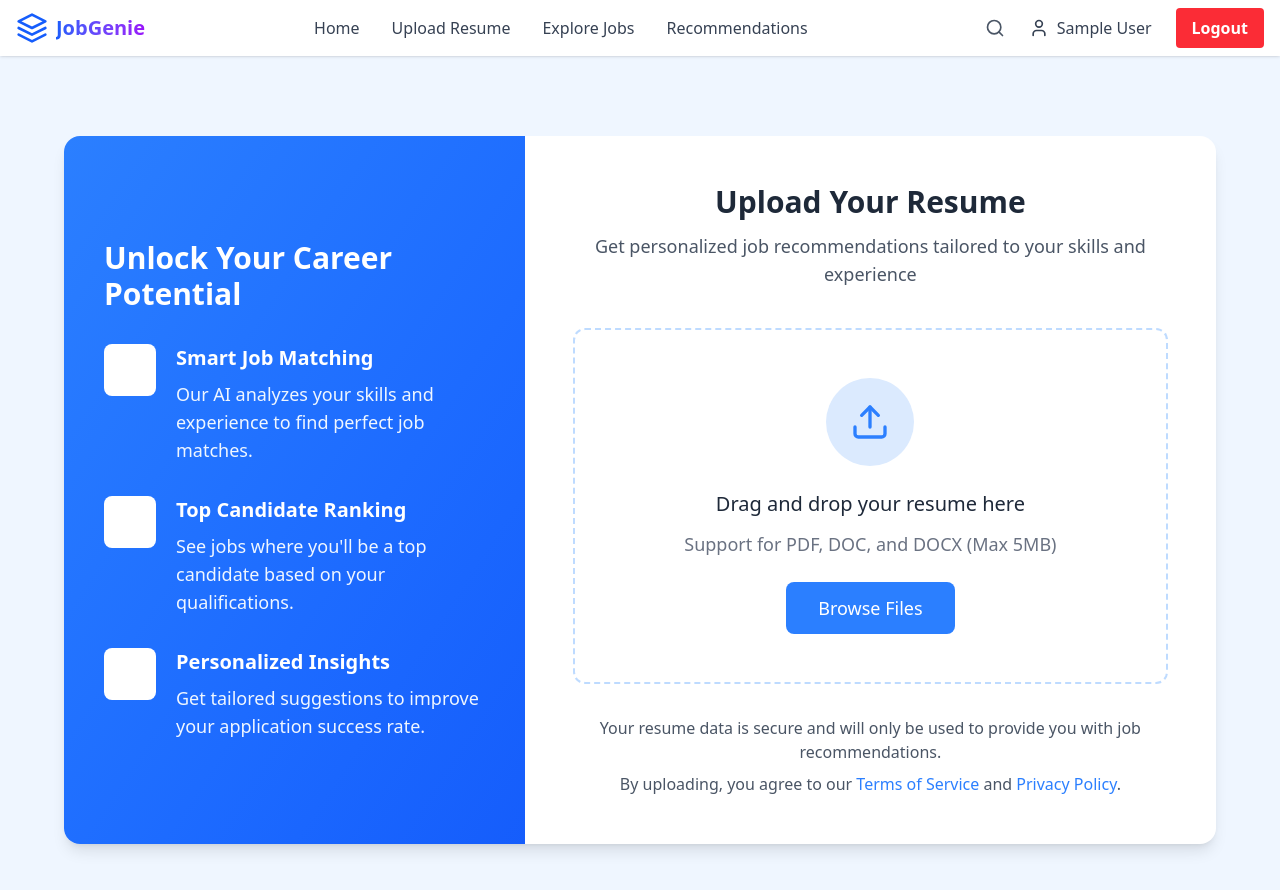
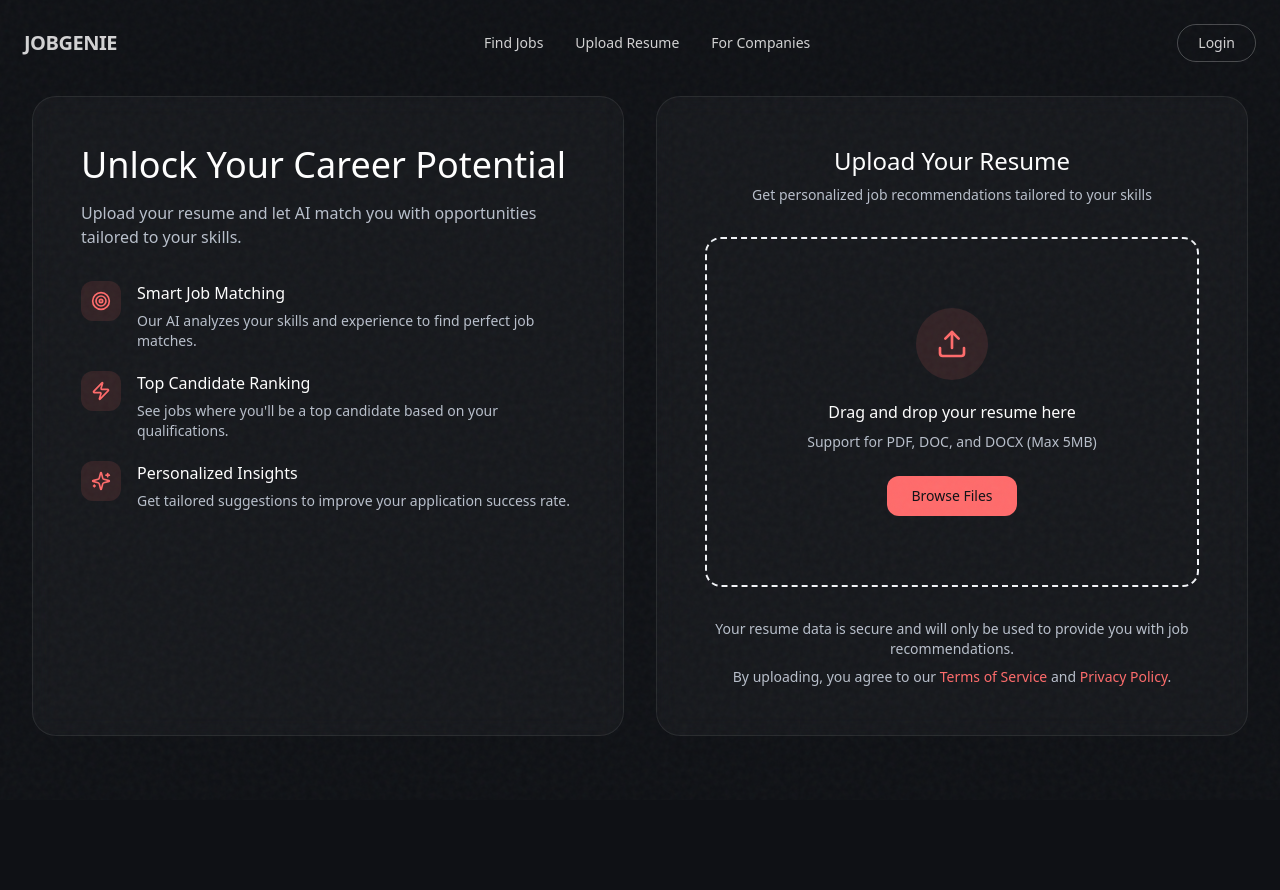
Before and after one commit to chistym17/jobgenie2, a Next.js app in the folder frontend/: page /upload in a window 1280 px wide. Shown: the top 890 px of the page. After the commit the page ends 864 px from the top, so only its background shows below. Built offline with nearby package versions, Linux system fonts and the light colour scheme; sample sign-in values are in the browser's storage.

Commit message:
layout chnaged

```diff
--- a/frontend/src/app/components/v2/Hero.tsx
+++ b/frontend/src/app/components/v2/Hero.tsx
@@ -37,12 +37,12 @@ const Hero = () => {
             </p>
 
             <div className="flex flex-col sm:flex-row gap-4">
-              <button className="group relative px-8 py-4 btn-primary font-semibold text-lg overflow-hidden transition-all hover:pr-10">
+              <a href="/upload" className="group relative px-8 py-4 btn-primary font-semibold text-lg overflow-hidden transition-all hover:pr-10 inline-flex items-center justify-center">
                 <span className="relative z-10 flex items-center gap-2">
                   Upload Resume <Upload size={18} />
                 </span>
                 <div className="absolute inset-0 bg-white opacity-0 group-hover:opacity-20 transition-opacity" />
-              </button>
+              </a>
 
               <button className="px-8 py-4 btn-ghost font-medium hover:bg-white/5 transition-all">
                 View Demo
--- a/frontend/src/app/components/v2/Navbar.tsx
+++ b/frontend/src/app/components/v2/Navbar.tsx
@@ -5,9 +5,9 @@ const Navbar = () => {
     <nav className="fixed top-0 w-full z-40 px-6 py-6 flex justify-between items-center mix-blend-difference text-[#E2E4E9]">
       <a href="/" className="text-xl font-semibold tracking-tight hover:text-brand-primary transition-colors">JOBGENIE</a>
       <div className="hidden md:flex gap-8 text-sm font-medium">
-        <a href="#" className="hover:text-brand-primary transition-colors">Find Jobs</a>
+        <a href="/explore-jobs" className="hover:text-brand-primary transition-colors">Find Jobs</a>
+        <a href="/upload" className="hover:text-brand-primary transition-colors">Upload Resume</a>
         <a href="#" className="hover:text-brand-primary transition-colors">For Companies</a>
-        <a href="#" className="hover:text-brand-primary transition-colors">Pricing</a>
       </div>
       <a
         href="/login"
--- a/frontend/src/app/upload/page.tsx
+++ b/frontend/src/app/upload/page.tsx
@@ -1,12 +1,12 @@
 "use client";
 import React, { useState, useRef, useEffect } from "react";
-import { Upload, FilePlus, Check, X, FileText, Loader2, Link } from "lucide-react";
+import { Upload, FileText, Check, X, Loader2, Sparkles, Target, Zap } from "lucide-react";
 import { Toaster, toast } from "sonner";
-import Navbar from "../components/Navbar";
+import Navbar from "../components/v2/Navbar";
 import { useCurrentUser } from "../hooks/useCurrentUser";
 import { useRouter } from "next/navigation";
 import ResumeAnalysis from "../components/ResumeAnalysis";
-import { pullEmbedderTask} from "../utils/startEmbedderTask";
+import { pullEmbedderTask } from "../utils/startEmbedderTask";
 
 export default function ResumeUploadSection() {
     const router = useRouter();
@@ -20,20 +20,13 @@ export default function ResumeUploadSection() {
     const userEmail = user?.email || "";
 
     useEffect(() => {
-        if (loading) {
-            return;
-        }
-        if (!user) {
-            router.push('/login');
-        }
+        if (loading) return;
+        if (!user) router.push('/login');
     }, [user, router, loading]);
 
     useEffect(() => {
         if (uploadSuccess && resumeData && analysisRef.current) {
-            analysisRef.current.scrollIntoView({
-                behavior: 'smooth',
-                block: 'start'
-            });
+            analysisRef.current.scrollIntoView({ behavior: 'smooth', block: 'start' });
         }
     }, [uploadSuccess, resumeData]);
 
@@ -45,10 +38,8 @@ export default function ResumeUploadSection() {
     const handleDrop = (e: React.DragEvent<HTMLDivElement>) => {
         e.preventDefault();
         e.stopPropagation();
-
         if (e.dataTransfer.files && e.dataTransfer.files.length > 0) {
-            const droppedFile = e.dataTransfer.files[0];
-            validateAndSetFile(droppedFile);
+            validateAndSetFile(e.dataTransfer.files[0]);
         }
     };
 
@@ -64,12 +55,10 @@ export default function ResumeUploadSection() {
             toast.error("Please upload a PDF or Word document");
             return;
         }
-
         if (file.size > 5 * 1024 * 1024) {
             toast.error("File size should not exceed 5MB");
             return;
         }
-
         setFile(file);
         setUploadSuccess(false);
     };
@@ -77,7 +66,6 @@ export default function ResumeUploadSection() {
     const handleUpload = async () => {
         if (!file) return;
         setUploading(true);
-
         if (!userEmail) {
             toast.error("User email not found");
             setUploading(false);
@@ -94,21 +82,14 @@ export default function ResumeUploadSection() {
                 method: "POST",
                 body: formData,
             });
-            if (!response.ok) {
-                throw new Error("Upload failed");
-            }
+            if (!response.ok) throw new Error("Upload failed");
 
             const data = await response.json();
-
             const task_id = data.task_id;
-
-            await pullEmbedderTask(task_id,userEmail)
-
+            await pullEmbedderTask(task_id, userEmail);
             setResumeData(data.resume);
             setUploadSuccess(true);
             toast.success("Resume uploaded and analyzed successfully!", { id: analyzingToastId });
-
-
         } catch (error) {
             toast.error("Failed to upload/analyze resume. Please try again.", { id: analyzingToastId });
         } finally {
@@ -116,10 +97,7 @@ export default function ResumeUploadSection() {
         }
     };
 
-    const triggerFileInput = () => {
-        fileInputRef.current?.click();
-    };
-
+    const triggerFileInput = () => fileInputRef.current?.click();
     const removeFile = () => {
         setFile(null);
         setUploadSuccess(false);
@@ -127,59 +105,60 @@ export default function ResumeUploadSection() {
     };
 
     return (
-        <div>
+        <div className="min-h-screen bg-brand text-brand relative overflow-hidden">
+            <div className="noise-bg" aria-hidden="true" />
             <Navbar />
-            <div className="bg-blue-50 min-h-screen py-20 px-6">
             <Toaster position="top-center" richColors />
 
-                <div className="max-w-6xl mx-auto">
-                    <div className="bg-white rounded-2xl shadow-lg overflow-hidden">
-                        <div className="grid md:grid-cols-5">
-                            <div className="md:col-span-2 bg-gradient-to-br from-blue-500 to-blue-600 text-white p-10 flex flex-col justify-center min-h-[600px]">
-                                <h2 className="text-3xl font-bold mb-8">Unlock Your Career Potential</h2>
+            <div className="pt-24 pb-20 px-4 sm:px-6 lg:px-8">
+                <div className="max-w-7xl mx-auto">
+                    <div className="grid lg:grid-cols-2 gap-8 mb-12">
+                        <div className="glass-panel p-8 md:p-12 rounded-3xl border border-white/10">
+                            <h2 className="text-3xl md:text-4xl font-medium text-white mb-4">Unlock Your Career Potential</h2>
+                            <p className="text-brand-muted text-base mb-8">Upload your resume and let AI match you with opportunities tailored to your skills.</p>
 
-                                <div className="space-y-8">
-                                    <div className="flex items-start">
-                                        <div className="bg-white bg-opacity-15 p-3 rounded-lg mr-5">
-                                            <FileText className="h-7 w-7" />
+                            <div className="space-y-5">
+                                <div className="flex items-start gap-4">
+                                    <div className="bg-brand-primary-soft p-2.5 rounded-xl shrink-0">
+                                        <Target className="h-5 w-5 text-brand-primary" />
                                     </div>
                                     <div>
-                                            <h3 className="font-semibold text-xl">Smart Job Matching</h3>
-                                            <p className="text-blue-50 mt-2 text-lg">Our AI analyzes your skills and experience to find perfect job matches.</p>
+                                        <h3 className="font-medium text-base text-white mb-1.5">Smart Job Matching</h3>
+                                        <p className="text-brand-muted text-sm">Our AI analyzes your skills and experience to find perfect job matches.</p>
                                     </div>
                                 </div>
 
-                                    <div className="flex items-start">
-                                        <div className="bg-white bg-opacity-15 p-3 rounded-lg mr-5">
-                                            <Check className="h-7 w-7" />
+                                <div className="flex items-start gap-4">
+                                    <div className="bg-brand-primary-soft p-2.5 rounded-xl shrink-0">
+                                        <Zap className="h-5 w-5 text-brand-primary" />
                                     </div>
                                     <div>
-                                            <h3 className="font-semibold text-xl">Top Candidate Ranking</h3>
-                                            <p className="text-blue-50 mt-2 text-lg">See jobs where you'll be a top candidate based on your qualifications.</p>
+                                        <h3 className="font-medium text-base text-white mb-1.5">Top Candidate Ranking</h3>
+                                        <p className="text-brand-muted text-sm">See jobs where you'll be a top candidate based on your qualifications.</p>
                                     </div>
                                 </div>
 
-                                    <div className="flex items-start">
-                                        <div className="bg-white bg-opacity-15 p-3 rounded-lg mr-5">
-                                            <FilePlus className="h-7 w-7" />
+                                <div className="flex items-start gap-4">
+                                    <div className="bg-brand-primary-soft p-2.5 rounded-xl shrink-0">
+                                        <Sparkles className="h-5 w-5 text-brand-primary" />
                                     </div>
                                     <div>
-                                            <h3 className="font-semibold text-xl">Personalized Insights</h3>
-                                            <p className="text-blue-50 mt-2 text-lg">Get tailored suggestions to improve your application success rate.</p>
+                                        <h3 className="font-medium text-base text-white mb-1.5">Personalized Insights</h3>
+                                        <p className="text-brand-muted text-sm">Get tailored suggestions to improve your application success rate.</p>
                                     </div>
                                 </div>
                             </div>
                         </div>
 
-                            <div className="md:col-span-3 p-12 min-h-[600px]">
-                                <div className="text-center mb-10">
-                                    <h2 className="text-3xl font-bold text-gray-800">Upload Your Resume</h2>
-                                    <p className="text-gray-600 mt-3 text-lg">Get personalized job recommendations tailored to your skills and experience</p>
+                        <div className="glass-panel p-8 md:p-12 rounded-3xl border border-white/10">
+                            <div className="text-center mb-8">
+                                <h2 className="text-2xl font-medium text-white mb-2">Upload Your Resume</h2>
+                                <p className="text-brand-muted text-sm">Get personalized job recommendations tailored to your skills</p>
                             </div>
 
                             {!file ? (
                                 <div
-                                        className="border-2 border-dashed border-blue-200 rounded-xl p-12 text-center cursor-pointer hover:bg-blue-50 transition min-h-[350px] flex flex-col justify-center"
+                                    className="border-2 border-dashed border-brand-border rounded-2xl p-12 text-center cursor-pointer hover:border-brand-primary-soft transition min-h-[350px] flex flex-col justify-center"
                                     onDragOver={handleDragOver}
                                     onDrop={handleDrop}
                                     onClick={triggerFileInput}
@@ -191,48 +170,33 @@ export default function ResumeUploadSection() {
                                         accept=".pdf,.doc,.docx"
                                         onChange={handleFileChange}
                                     />
-
-                                        <div className="flex justify-center mb-6">
-                                            <div className="bg-blue-100 p-6 rounded-full">
-                                                <Upload className="h-10 w-10 text-blue-500" />
+                                    <div className="flex justify-center mb-5">
+                                        <div className="bg-brand-primary-soft p-5 rounded-full">
+                                            <Upload className="h-8 w-8 text-brand-primary" />
                                         </div>
                                     </div>
-
-                                        <h3 className="font-medium text-xl text-gray-800">
-                                            Drag and drop your resume here
-                                        </h3>
-                                        <p className="text-gray-500 mt-3 mb-6 text-lg">
-                                            Support for PDF, DOC, and DOCX (Max 5MB)
-                                        </p>
-
-                                        <button
-                                            className="bg-blue-500 text-white px-8 py-3 rounded-lg hover:bg-blue-600 transition font-medium text-lg mx-auto"
-                                        >
+                                    <h3 className="font-medium text-base text-white mb-2">Drag and drop your resume here</h3>
+                                    <p className="text-brand-muted text-sm mb-6">Support for PDF, DOC, and DOCX (Max 5MB)</p>
+                                    <button className="btn-primary px-6 py-2.5 rounded-lg text-sm font-medium mx-auto">
                                         Browse Files
                                     </button>
                                 </div>
                             ) : (
-                                    <div className="border-2 border-blue-100 bg-blue-50 rounded-xl p-8 min-h-[350px] flex flex-col">
-                                        <div className="flex items-center justify-between">
-                                            <div className="flex items-center">
-                                                <div className="bg-blue-100 p-4 rounded-lg mr-5">
-                                                    <FileText className="h-8 w-8 text-blue-500" />
+                                <div className="border-2 border-brand-primary-soft bg-brand-primary-soft/20 rounded-2xl p-6 min-h-[350px] flex flex-col">
+                                    <div className="flex items-center justify-between mb-6">
+                                        <div className="flex items-center gap-3 min-w-0">
+                                            <div className="bg-brand-primary-soft p-3 rounded-xl shrink-0">
+                                                <FileText className="h-6 w-6 text-brand-primary" />
                                             </div>
-                                                <div>
-                                                    <h3 className="font-medium text-xl text-gray-800 truncate max-w-xs">
-                                                        {file.name}
-                                                    </h3>
-                                                    <p className="text-gray-500 text-lg">
+                                            <div className="min-w-0">
+                                                <h3 className="font-medium text-base text-white truncate">{file.name}</h3>
+                                                <p className="text-brand-muted text-xs">
                                                     {(file.size / (1024 * 1024)).toFixed(2)} MB • {file.type.split('/')[1].toUpperCase()}
                                                 </p>
                                             </div>
                                         </div>
-
-                                            <button
-                                                onClick={removeFile}
-                                                className="text-gray-500 hover:text-red-500 p-2"
-                                            >
-                                                <X className="h-6 w-6" />
+                                        <button onClick={removeFile} className="text-brand-muted hover:text-brand-primary p-2 shrink-0">
+                                            <X className="h-5 w-5" />
                                         </button>
                                     </div>
 
@@ -240,33 +204,29 @@ export default function ResumeUploadSection() {
                                         <button
                                             onClick={handleUpload}
                                             disabled={uploading}
-                                                className={`mt-auto w-full bg-blue-500 text-white py-4 rounded-lg flex items-center justify-center transition text-lg font-medium ${uploading ? 'opacity-70 cursor-not-allowed' : 'hover:bg-blue-600'
-                                                    }`}
+                                            className={`mt-auto w-full btn-primary py-4 rounded-lg flex items-center justify-center gap-2 font-medium ${uploading ? 'opacity-70 cursor-not-allowed' : ''}`}
                                         >
                                             {uploading ? (
                                                 <>
-                                                        <Loader2 className="animate-spin mr-3 h-6 w-6" />
+                                                    <Loader2 className="animate-spin h-5 w-5" />
                                                     Uploading...
                                                 </>
                                             ) : (
-                                                    <>
-                                                        Upload Resume
-                                                    </>
+                                                <>Upload Resume</>
                                             )}
                                         </button>
                                     ) : (
-                                            <div className="mt-auto bg-green-50 text-green-800 p-4 rounded-lg flex items-center text-lg">
-                                                <Check className="h-6 w-6 mr-3" />
-                                                Resume uploaded successfully! We're analyzing your profile.
+                                        <div className="mt-auto bg-brand-secondary-soft text-brand-secondary p-4 rounded-lg flex items-center gap-3">
+                                            <Check className="h-6 w-6" />
+                                            <span>Resume uploaded successfully! We're analyzing your profile.</span>
                                         </div>
                                     )}
                                 </div>
                             )}
 
-                                <div className="mt-8 text-center text-gray-600">
+                            <div className="mt-8 text-center text-sm text-brand-muted">
                                 <p>Your resume data is secure and will only be used to provide you with job recommendations.</p>
-                                    <p className="mt-2">By uploading, you agree to our <a href="#" className="text-blue-500 hover:underline">Terms of Service</a> and <a href="#" className="text-blue-500 hover:underline">Privacy Policy</a>.</p>
-                                </div>
+                                <p className="mt-2">By uploading, you agree to our <a href="#" className="text-brand-primary hover:opacity-80">Terms of Service</a> and <a href="#" className="text-brand-primary hover:opacity-80">Privacy Policy</a>.</p>
                             </div>
                         </div>
                     </div>
```
Also changed, not shown: frontend/src/app/components/ResumeAnalysis.tsx (+22 -26 lines), 2 other files (tests, documents, lock files or other folders). Lines whose indentation alone changed are shown as unchanged.
